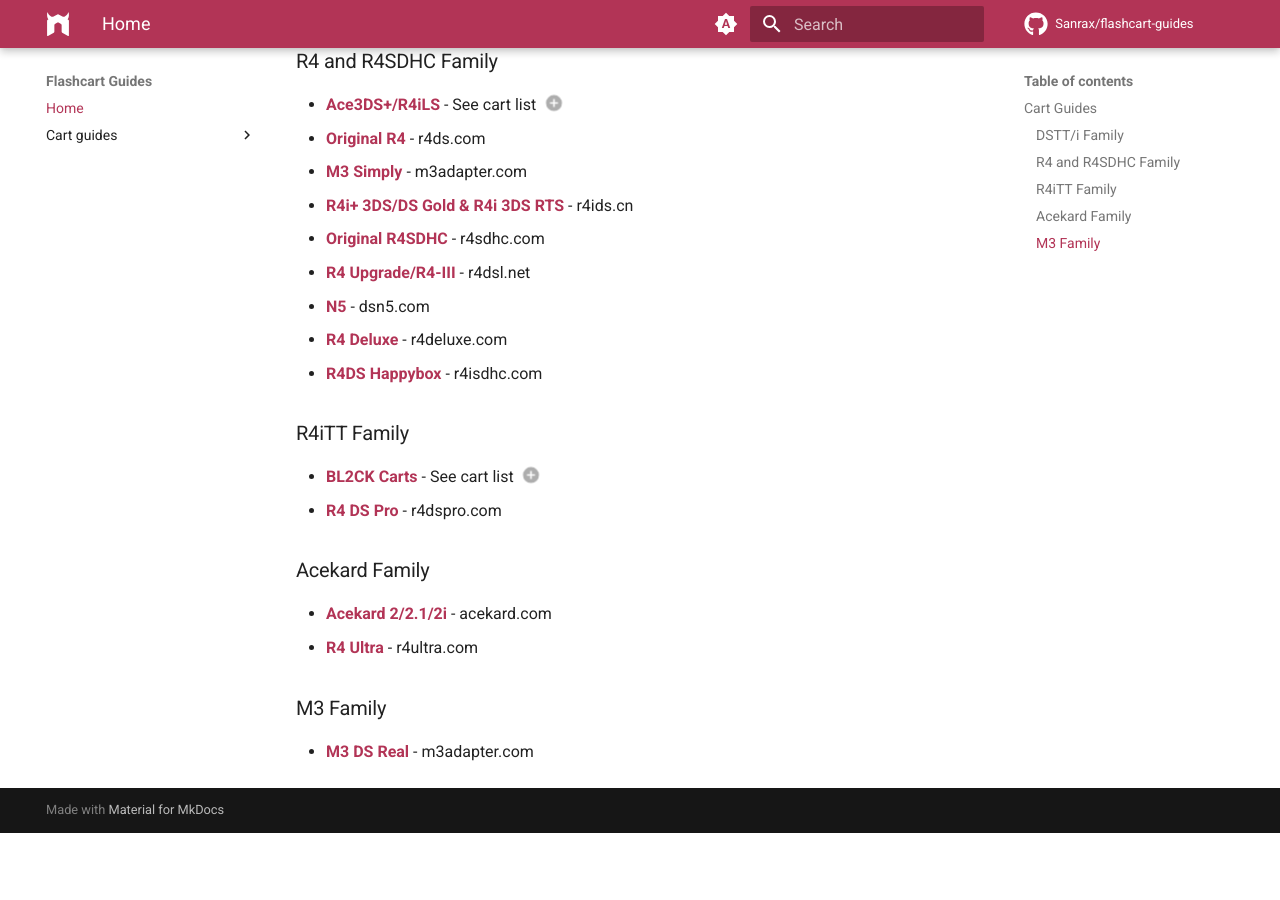
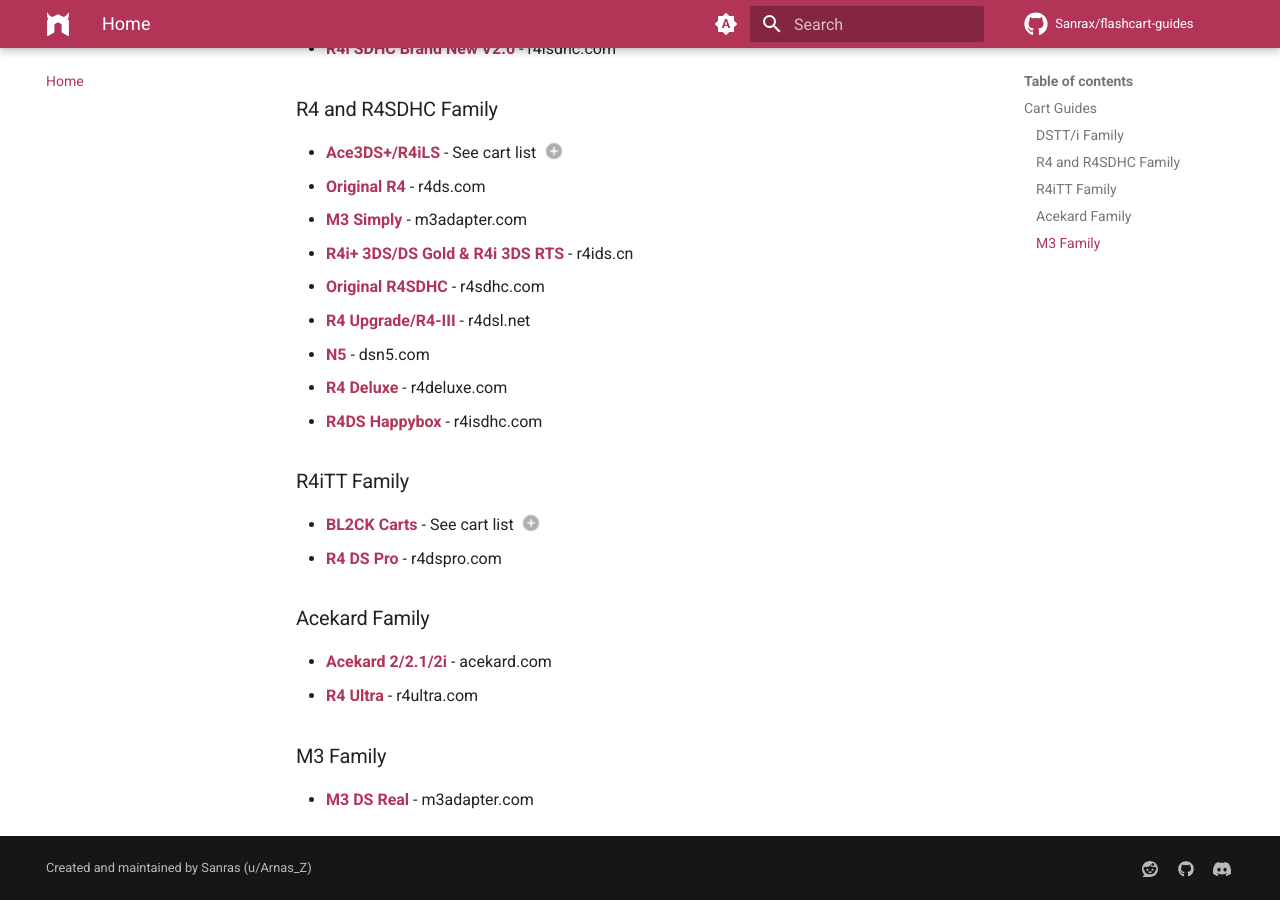
Before and after one commit to Sanrax/flashcart-guides, an MkDocs documentation site: the page built from docs/index.md, in a window 1280 px wide and 900 px high, scrolled down 615 px. Built offline with MkDocs 1.6.1 and Material for MkDocs 9.7.7, drawn with Linux system fonts in a browser that asks for light colours; comment, search, counter and statistics services are not loaded; before the commit the page ends 1448 px from its top, so only the background shows below that.

```diff
--- a/mkdocs.yml
+++ b/mkdocs.yml
@@ -3,6 +3,8 @@ site_url: https://sanrax.github.io/flashcart-guides
 repo_name: Sanrax/flashcart-guides
 repo_url: https://github.com/Sanrax/flashcart-guides
 theme:
+  features:
+    - navigation.tabs
   icon:
     repo: fontawesome/brands/github
     logo: simple/nodemon
@@ -32,6 +34,17 @@ theme:
       toggle:
         icon: material/brightness-4
         name: Switch to system preference
+
+copyright: Created and maintained by Sanras (u/Arnas_Z)
+extra:
+  generator: false
+  social:
+    - icon: fontawesome/brands/reddit
+      link: https://reddit.com/r/flashcarts
+    - icon: fontawesome/brands/github
+      link: https://github.com/Sanrax
+    - icon: fontawesome/brands/discord
+      link: https://discord.gg/yD3spjv
 extra_css:
   - stylesheets/extra.css
 markdown_extensions:
```
